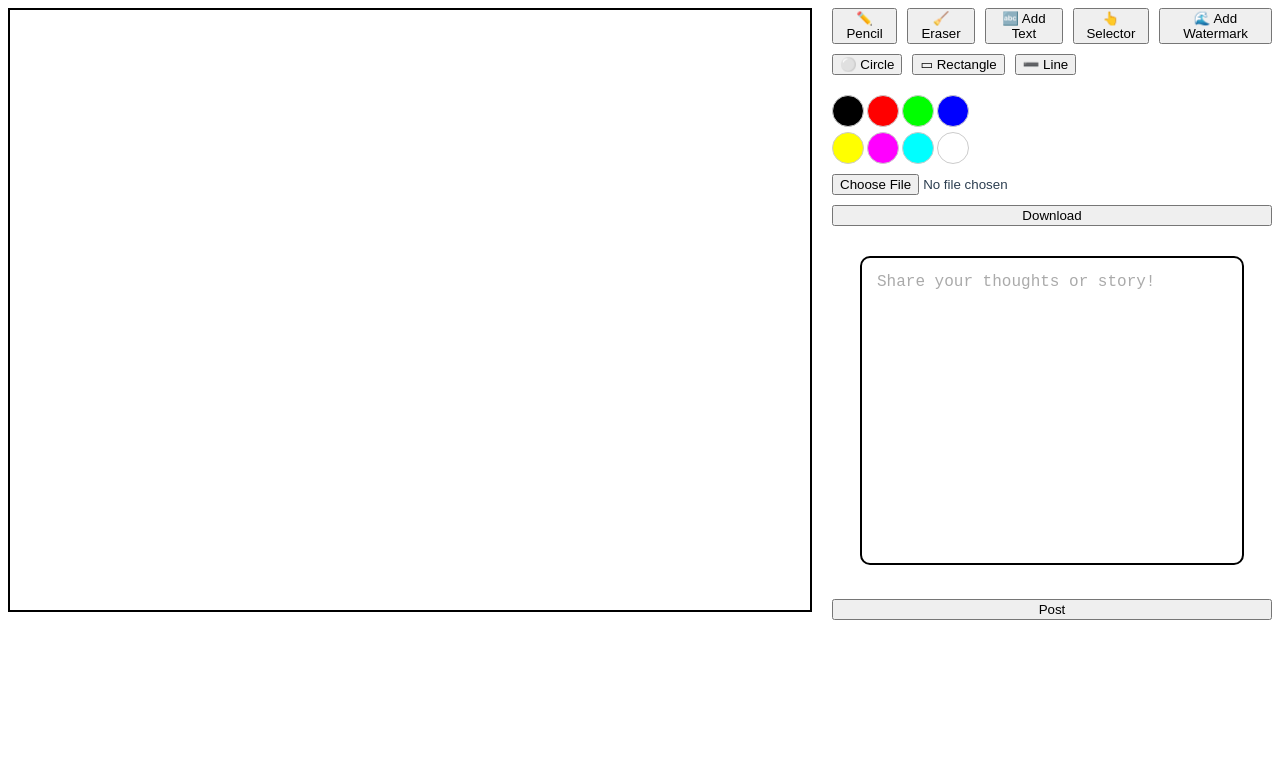
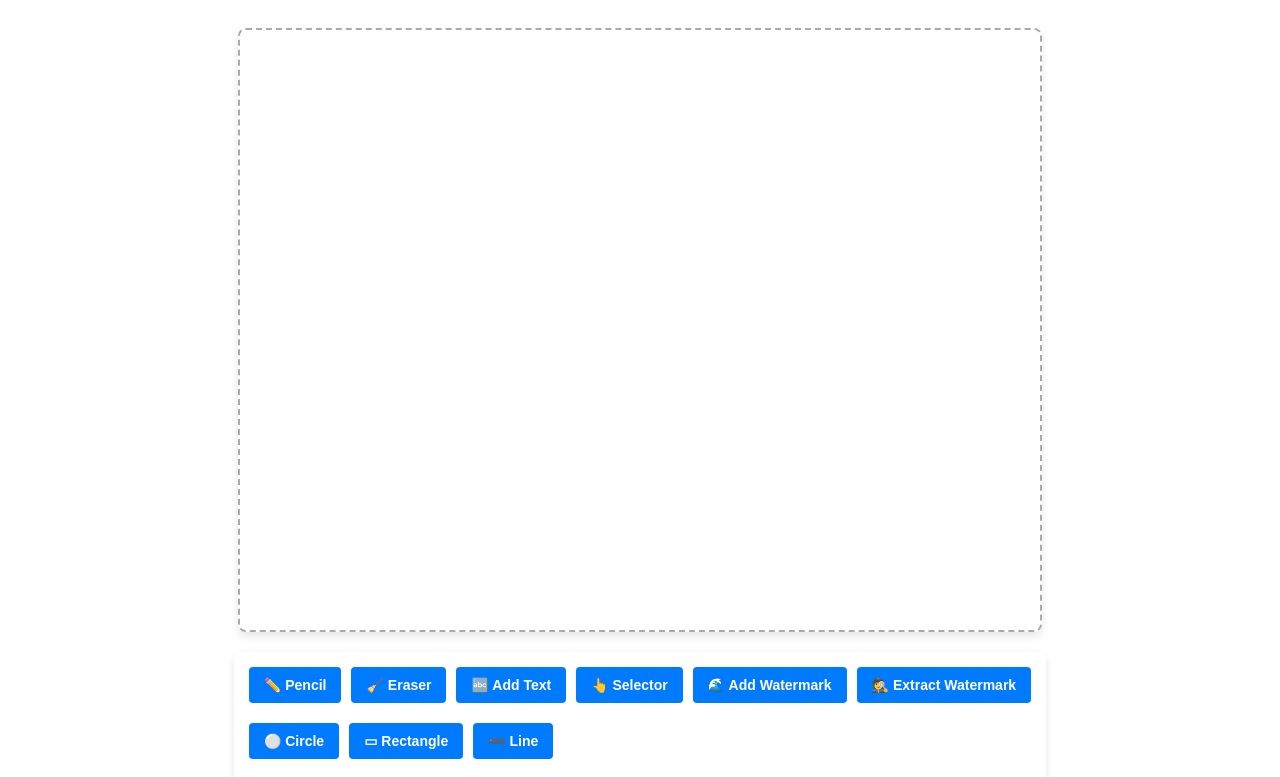
Before and after one commit to jgw0915/MultimediaFinalProject, a Vue app in the folder front-end/: page /drawingArea in a window 1280 px wide. Shown: the top 777 px of the page. Built offline with nearby package versions, Linux system fonts and the light colour scheme.

Commit message:
不可見浮水印

```diff
--- a/front-end/src/views/DrawingAreaView.vue
+++ b/front-end/src/views/DrawingAreaView.vue
@@ -13,6 +13,7 @@
                 <button @click="addText">🔤 Add Text</button>
                 <button @click="selectTool('selector')">👆 Selector</button>
                 <button @click="addWatermark">🌊 Add Watermark</button>
+                <button @click="extractWatermark">🕵️ Extract Watermark</button>
             </div>
 
             <div class="shape-buttons">
@@ -560,32 +561,65 @@ export default {
             }
         },
         addWatermark() {
-            const watermarkText = prompt("請輸入浮水印文字：", "Watermark"); // 提供彈窗讓用戶輸入浮水印文字
+            const watermarkText = prompt("請輸入浮水印文字：", "InvisibleWatermark");
             if (watermarkText) {
-                const fontSize = 40;
-                this.ctx.font = `${fontSize}px Arial`;
-                this.ctx.fillStyle = "rgba(175, 175, 175, 0.5)";
-                this.ctx.textAlign = "right";
-                this.ctx.textBaseline = "bottom";
+                const canvasData = this.ctx.getImageData(0, 0, this.canvas.width, this.canvas.height);
+                const pixels = canvasData.data;
 
-                // 計算浮水印文字的位置（右下角）
-                const x = this.canvas.width - 10; // 右邊留 10px
-                const y = this.canvas.height - 10; // 底部留 10px
+                // 將浮水印文字轉為位元資料
+                const watermarkBits = watermarkText
+                    .split("")
+                    .map((char) => char.charCodeAt(0).toString(2).padStart(8, "0"))
+                    .join("");
 
-                // 在畫布上繪製浮水印文字
-                this.ctx.fillText(watermarkText, x, y);
+                // 將浮水印長度也嵌入畫布（使用 32 位表示）
+                const lengthBits = watermarkBits.length.toString(2).padStart(32, "0");
 
-                // 將浮水印作為物件保存
-                const watermarkObject = {
-                    type: "text",
-                    x,
-                    y: y - fontSize, // 浮水印的頂部位置
-                    text: watermarkText,
-                    color: "rgba(0, 0, 0, 0.5)",
-                    font: `${fontSize}px Arial`,
-                };
-                this.objects.push(watermarkObject);
+                // 將長度位元和浮水印位元組合
+                const fullBits = lengthBits + watermarkBits;
+
+                // 嵌入位元到畫布像素的紅色通道
+                let bitIndex = 0;
+                for (let i = 0; i < pixels.length; i += 4) {
+                    if (bitIndex < fullBits.length) {
+                        pixels[i] = (pixels[i] & 0xfe) | parseInt(fullBits[bitIndex], 10); // 僅修改紅色通道的最低位
+                        bitIndex++;
+                    } else {
+                        break;
+                    }
+                }
+
+                // 更新畫布資料
+                this.ctx.putImageData(canvasData, 0, 0);
+                alert("不可見浮水印已成功嵌入！");
             }
+        },
+        extractWatermark() {
+            const canvasData = this.ctx.getImageData(0, 0, this.canvas.width, this.canvas.height);
+            const pixels = canvasData.data;
+
+            // 提取前 32 位作為長度信息
+            let lengthBits = "";
+            for (let i = 0; i < 32; i++) {
+                lengthBits += pixels[i * 4] & 1; // 提取紅色通道的最低位
+            }
+
+            const watermarkLength = parseInt(lengthBits, 2); // 將長度位元轉換為數字
+
+            // 根據長度提取浮水印位元
+            let watermarkBits = "";
+            for (let i = 0; i < watermarkLength; i++) {
+                watermarkBits += pixels[(i + 32) * 4] & 1; // 跳過長度信息的位元
+            }
+
+            // 將位元組合為文字
+            let watermarkText = "";
+            for (let i = 0; i < watermarkBits.length; i += 8) {
+                const byte = watermarkBits.slice(i, i + 8);
+                watermarkText += String.fromCharCode(parseInt(byte, 2));
+            }
+
+            alert(`提取的浮水印內容：${watermarkText}`);
         },
         downloadCanvas() {
             const link = document.createElement('a');
@@ -682,17 +716,35 @@ export default {
 };
 </script>
 
-<style>
+<style scoped>
+body {
+    font-family: 'Arial', sans-serif;
+    margin: 0;
+    padding: 0;
+    background-color: #f9f9f9;
+    color: #333;
+}
+
 .drawing-app {
     display: flex;
+    flex-direction: column;
+    align-items: center;
+    justify-content: center;
     gap: 20px;
-    font-family: Arial, sans-serif;
+    padding: 20px;
 }
 
 .canvas-container {
-    border: 2px solid #000;
+    border: 2px dashed #aaa;
+    background-color: #fff;
+    box-shadow: 0 4px 8px rgba(0, 0, 0, 0.1);
+    border-radius: 8px;
     width: 800px;
     height: 600px;
+    display: flex;
+    align-items: center;
+    justify-content: center;
+    overflow: hidden;
 }
 
 .drawing-canvas {
@@ -704,37 +756,70 @@ export default {
 .tools {
     display: flex;
     flex-direction: column;
-    gap: 10px;
+    align-items: flex-start;
+    gap: 20px;
+    background-color: #ffffff;
+    padding: 15px;
+    border-radius: 8px;
+    box-shadow: 0 4px 8px rgba(0, 0, 0, 0.1);
 }
 
 .tool-buttons,
 .shape-buttons {
     display: flex;
     gap: 10px;
+    flex-wrap: wrap;
+}
+
+button {
+    background-color: #007bff;
+    color: #fff;
+    border: none;
+    border-radius: 4px;
+    padding: 10px 15px;
+    font-size: 14px;
+    font-weight: bold;
+    cursor: pointer;
+    transition: all 0.3s ease;
+}
+
+button:hover {
+    background-color: #0056b3;
+    transform: translateY(-2px);
+}
+
+button:active {
+    background-color: #003f7f;
+    transform: translateY(1px);
 }
 
 .colors {
     display: grid;
-    grid-template-columns: repeat(4, 30px);
-    gap: 5px;
-    margin-top: 10px;
+    grid-template-columns: repeat(4, 40px);
+    gap: 10px;
 }
 
 .color {
-    width: 30px;
-    height: 30px;
+    width: 40px;
+    height: 40px;
     border-radius: 50%;
     cursor: pointer;
-    border: 1px solid #ccc;
+    border: 2px solid transparent;
+    transition: border 0.2s ease;
+}
+
+.color:hover {
+    border-color: #000;
 }
 
 .post-area {
     flex: 1;
     padding: 20px;
     max-width: 600px;
-    margin-left: 20px;
     background-color: #fff;
-    /* Background for AddPostView area */
+    border-radius: 8px;
+    box-shadow: 0 4px 8px rgba(0, 0, 0, 0.1);
+    margin-top: 20px;
 }
 
 .inputBox {
@@ -743,28 +828,62 @@ export default {
 }
 
 .inputBox textarea {
-    width: 350px;
-    height: 275px;
-    background-color: rgba(255, 255, 255, 0.8);
-    border: 2px solid black;
-    border-radius: 10px;
-    padding: 15px;
+    width: 100%;
+    height: 150px;
+    background-color: rgba(255, 255, 255, 0.9);
+    border: 1px solid #ccc;
+    border-radius: 8px;
+    padding: 10px;
     font-size: 16px;
     color: #333;
     outline: none;
     resize: none;
+    box-shadow: inset 0 2px 4px rgba(0, 0, 0, 0.1);
+    transition: all 0.3s ease;
+}
+
+.inputBox textarea:focus {
+    border-color: #007bff;
+    box-shadow: inset 0 2px 4px rgba(0, 123, 255, 0.3);
 }
 
 .inputBox textarea::placeholder {
     color: #aaa;
 }
 
+button.download {
+    background-color: #28a745;
+    color: #fff;
+}
+
+button.download:hover {
+    background-color: #218838;
+}
+
+button.download:active {
+    background-color: #1e7e34;
+}
+
+button.button {
+    background-color: #17a2b8;
+    color: #fff;
+}
+
+button.button:hover {
+    background-color: #138496;
+}
+
+button.button:active {
+    background-color: #0f6674;
+}
+
 .title-box {
     border: 2px solid black;
-    /* Black border */
     padding: 10px;
-    /* Padding inside the box */
-    display: inline-block;
-    /* Ensure the box fits the content */
+    border-radius: 8px;
+    background-color: #fff;
+    box-shadow: 0 2px 4px rgba(0, 0, 0, 0.1);
+    font-weight: bold;
+    font-size: 18px;
 }
 </style>
```
